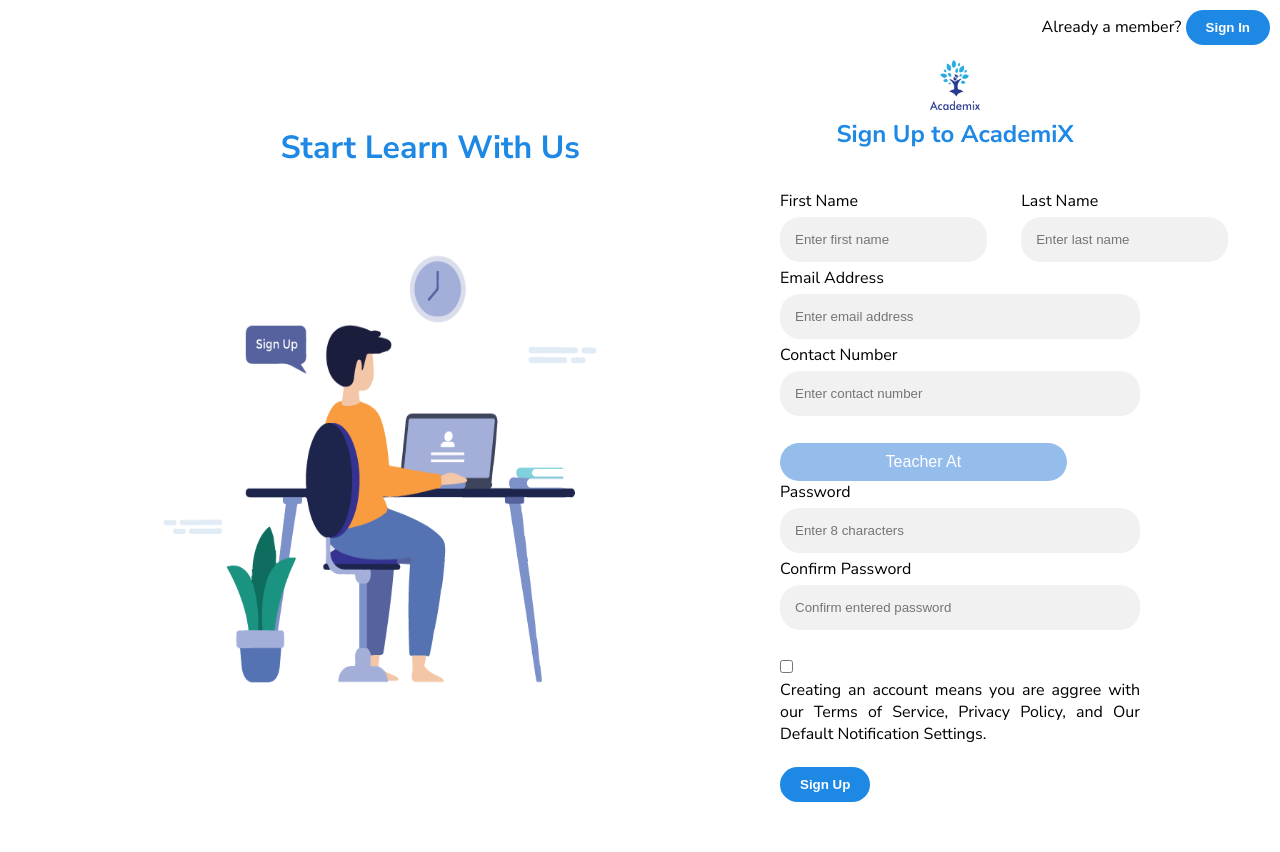
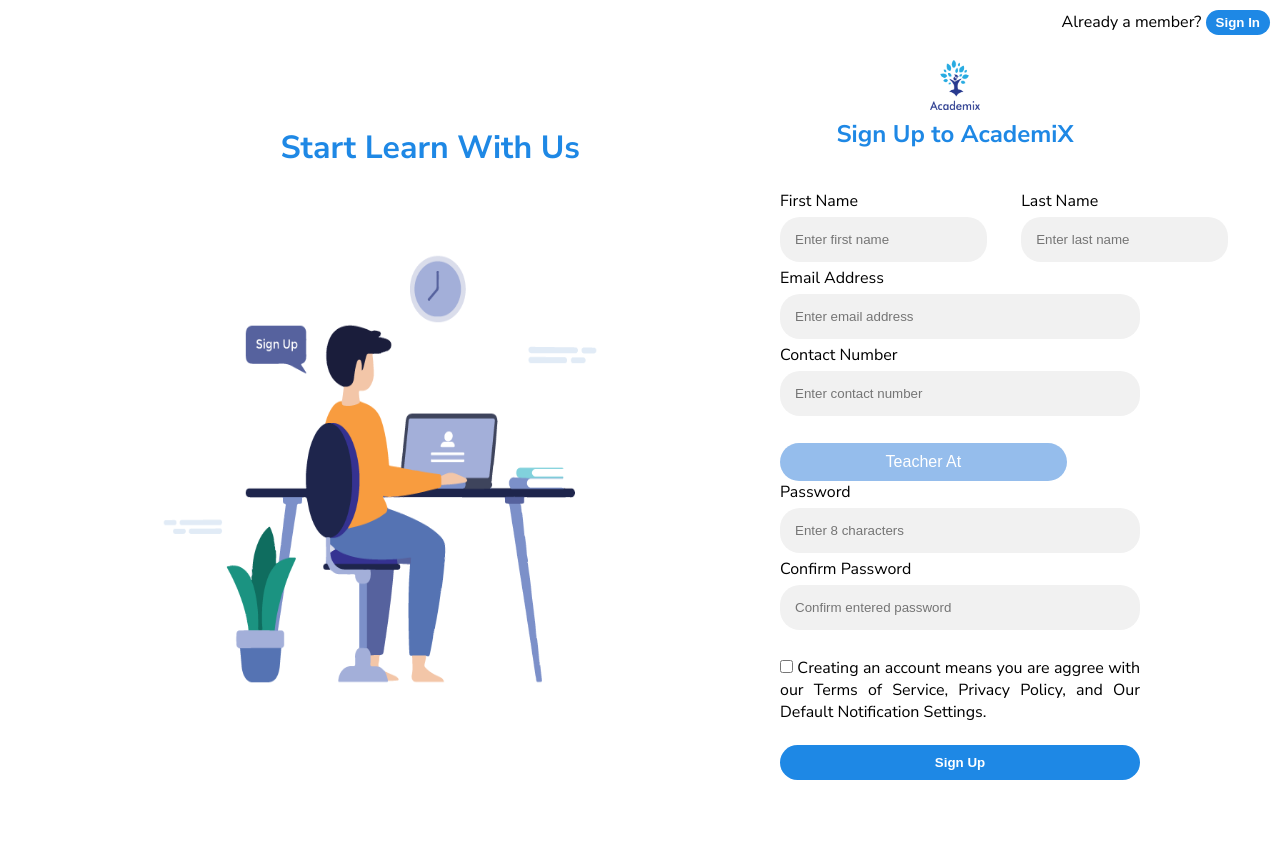
Before and after one commit to sathirak/sliit-y1-s1-iwt-assignment, a PHP site: page /sign-up/sign-up.php in a window 1280 px wide. After the commit the page ends 780 px from the top, so only its background shows below. Run offline with PHP 8.4, Linux system fonts and the light colour scheme.

Commit message:
feat: update sign up page

```diff
--- a/sign-up/sign-up.php
+++ b/sign-up/sign-up.php
@@ -93,18 +93,14 @@ session_start()
                         <br>
 
                         <div class="check">
-                            <input type="checkbox" id="check" name="check" required>
+
                             <label for="check">
-                                <p>
-                                    Creating an account means you are aggree with our Terms of Service, Privacy Policy, and Our Default Notification
-                                    Settings.
-                                </p>
-                            </label>
+                                <input type="checkbox" id="check" name="check" required>  Creating an account means you are aggree with our Terms of Service, Privacy Policy, and Our Default Notification Settings.</label>
                         </div>
                         <br>
 
                         <div class="signup">
-                            <input type="button" class="button" onclick="alert('Hii')" value="Sign Up">
+                            <input type="submit" class="button-signup" onclick="alert('Hii')" value="Sign Up">
                         </div>
 
                     </form>
--- a/sign-up/style.css
+++ b/sign-up/style.css
@@ -31,7 +31,7 @@ h3 {
 
 .imag {
     text-align: right;
-    align-content:center;
+    align-content: center;
 }
 
 .content {
@@ -60,7 +60,7 @@ h3 {
 
 .button {
     border: none;
-    padding: 10px 20px;
+    padding: 5px 10px;
     background-color: var(--app-primary);
     color: var(--app-white);
     border-radius: 2rem;
@@ -90,9 +90,11 @@ h3 {
     padding-right: 20px;
     padding-bottom: 30px;
 }
-.form-signup{
+
+.form-signup {
     padding-left: 100px;
 }
+
 form {
     padding: 20px;
     border-radius: 10px;
@@ -127,6 +129,10 @@ input[type=email],
     border: none;
     background: #f1f1f1;
     border-radius: 20px;
+}
+
+input[type=submit] {
+    width: 80%;
 }
 
 .dropdown {
@@ -170,7 +176,23 @@ input[type=email],
     display: block;
 }
 
-.check p {
+.check  {
     text-align: justify;
     width: 80%;
 }
+
+.button-signup {
+    border: none;
+    padding: 10px 20px;
+    background-color: var(--app-primary);
+    color: var(--app-white);
+    border-radius: 2rem;
+    cursor: pointer;
+    font-weight: bold;
+    transition: var(--transition);
+}
+
+.button:hover {
+    background-color: var(--app-white);
+    color: var(--app-primary);
+}
```
